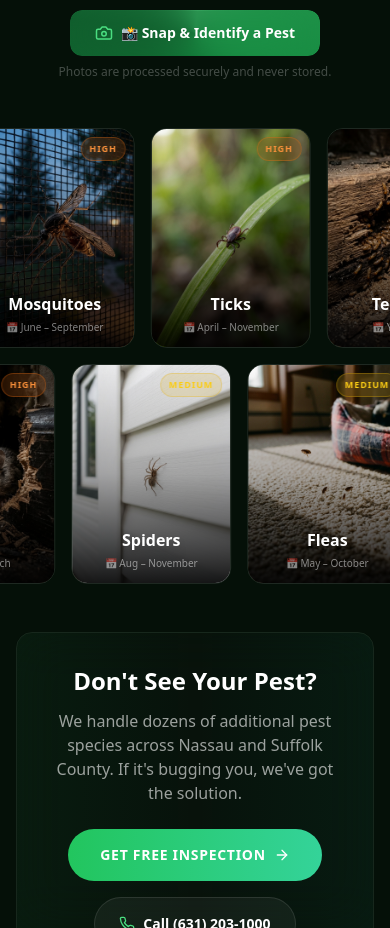
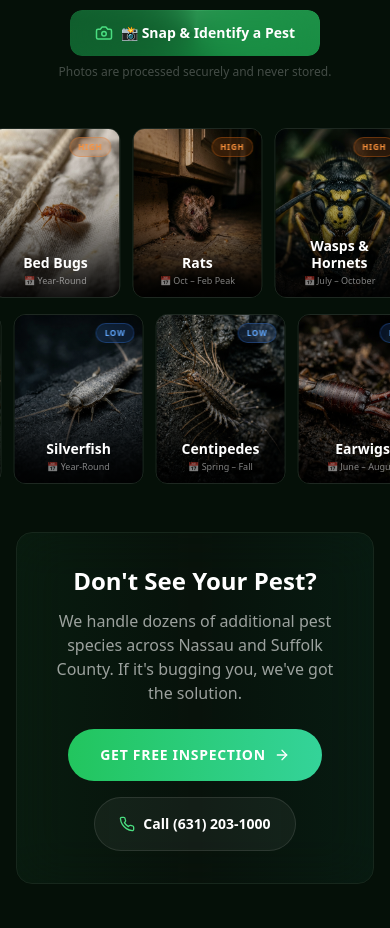
Before and after one commit to squitopest/Squito-Pest-Control, a Next.js app: page / in a window 390 px wide. Shown: the part 3400-4328 px from the top of the page. Built offline with nearby package versions, Linux system fonts and the light colour scheme.

Commit message:
fix: corrected mobile pest grid sizing and CSS syntax

```diff
--- a/src/components/PestLibrary/PestLibrary.tsx
+++ b/src/components/PestLibrary/PestLibrary.tsx
@@ -109,17 +109,17 @@ export default function PestLibrary() {
       <button
         key={idx}
         onClick={() => setSelected(pest)}
-        className={`group relative shrink-0 w-[160px] sm:w-[240px] h-[220px] sm:h-[320px] rounded-2xl overflow-hidden border border-white/10 transition-all duration-500 hover:border-green-500/50 ${colors.glow}`}
+        className={`group relative shrink-0 snap-start w-[130px] sm:w-[240px] h-[170px] sm:h-[320px] rounded-xl sm:rounded-2xl overflow-hidden border border-white/10 transition-all duration-500 hover:border-green-500/50 ${colors.glow}`}
       >
         <img src={pest.image} alt={pest.name} className="absolute inset-0 w-full h-full object-cover transition-transform duration-700 group-hover:scale-110" loading="lazy" />
         <div className="absolute inset-0 bg-gradient-to-t from-black/90 via-black/30 to-transparent" />
-        <span className={`absolute top-2 sm:top-3 right-2 sm:right-3 text-[9px] sm:text-[10px] font-bold uppercase tracking-widest px-2 sm:px-2.5 py-1 rounded-full border backdrop-blur-md ${colors.badge}`}>
+        <span className={`absolute top-2 sm:top-3 right-2 sm:right-3 text-[8px] sm:text-[10px] font-bold uppercase tracking-widest px-2 sm:px-2.5 py-[3px] sm:py-1 rounded-full border backdrop-blur-md ${colors.badge}`}>
           {pest.risk}
         </span>
         {/* Name + Season */}
-        <div className="absolute bottom-0 left-0 right-0 p-3 sm:p-4">
-          <h3 className="font-display font-bold text-white text-base sm:text-lg mb-1 drop-shadow-lg">{pest.name}</h3>
-          <p className="text-white/50 text-[10px] sm:text-xs font-medium">📅 {pest.season}</p>
+        <div className="absolute bottom-0 left-0 right-0 p-2.5 sm:p-4">
+          <h3 className="font-display font-bold text-white text-sm sm:text-lg leading-tight mb-0.5 sm:mb-1 drop-shadow-lg">{pest.name}</h3>
+          <p className="text-white/50 text-[9px] sm:text-xs font-medium">📅 {pest.season}</p>
         </div>
         {/* Hover Overlay */}
         <div className="absolute inset-0 bg-green-500/0 group-hover:bg-green-500/10 transition-colors duration-500 flex items-center justify-center opacity-0 group-hover:opacity-100">
@@ -173,15 +173,15 @@ export default function PestLibrary() {
       </div>
 
       {/* ─── SCROLLING ROW 1 (Left) ─── */}
-      <div className="relative mb-4">
-        <div className="flex gap-4 animate-marquee-left hover:[animation-play-state:paused]">
+      <div className="relative mb-4 w-full overflow-x-auto overflow-y-hidden hide-scrollbar snap-x cursor-grab active:cursor-grabbing">
+        <div className="flex gap-3 sm:gap-4 w-max animate-marquee-left hover:[animation-play-state:paused] active:[animation-play-state:paused]">
           {[...row1, ...row1, ...row1].map((pest, i) => <PestCard pest={pest} idx={i} key={`r1-${i}`} />)}
         </div>
       </div>
 
       {/* ─── SCROLLING ROW 2 (Right) ─── */}
-      <div className="relative">
-        <div className="flex gap-4 animate-marquee-right hover:[animation-play-state:paused]">
+      <div className="relative w-full overflow-x-auto overflow-y-hidden hide-scrollbar snap-x cursor-grab active:cursor-grabbing">
+        <div className="flex gap-3 sm:gap-4 w-max animate-marquee-right hover:[animation-play-state:paused] active:[animation-play-state:paused]">
           {[...row2, ...row2, ...row2].map((pest, i) => <PestCard pest={pest} idx={i} key={`r2-${i}`} />)}
         </div>
       </div>
@@ -196,8 +196,12 @@ export default function PestLibrary() {
           0% { transform: translateX(-33.333%); }
           100% { transform: translateX(0); }
         }
-        .animate-marquee-left { animation: marquee-left 35s linear infinite; }
-        .animate-marquee-right { animation: marquee-right 35s linear infinite; }
+        .animate-marquee-left { animation: marquee-left 15s linear infinite; }
+        .animate-marquee-right { animation: marquee-right 15s linear infinite; }
+        @media (min-width: 640px) {
+          .animate-marquee-left { animation: marquee-left 35s linear infinite; }
+          .animate-marquee-right { animation: marquee-right 35s linear infinite; }
+        }
       `}</style>
 
       {/* Bottom CTA */}
```
